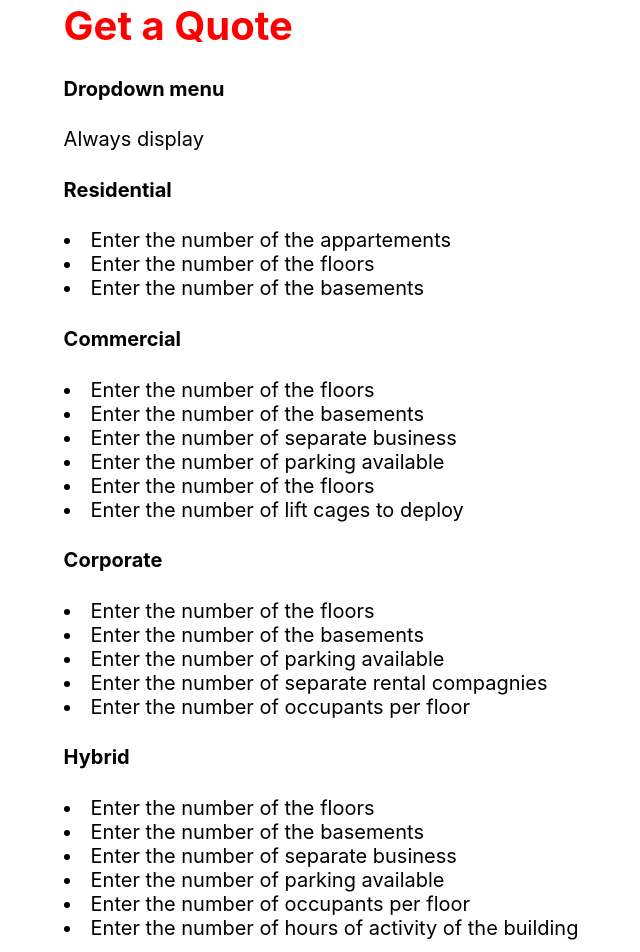
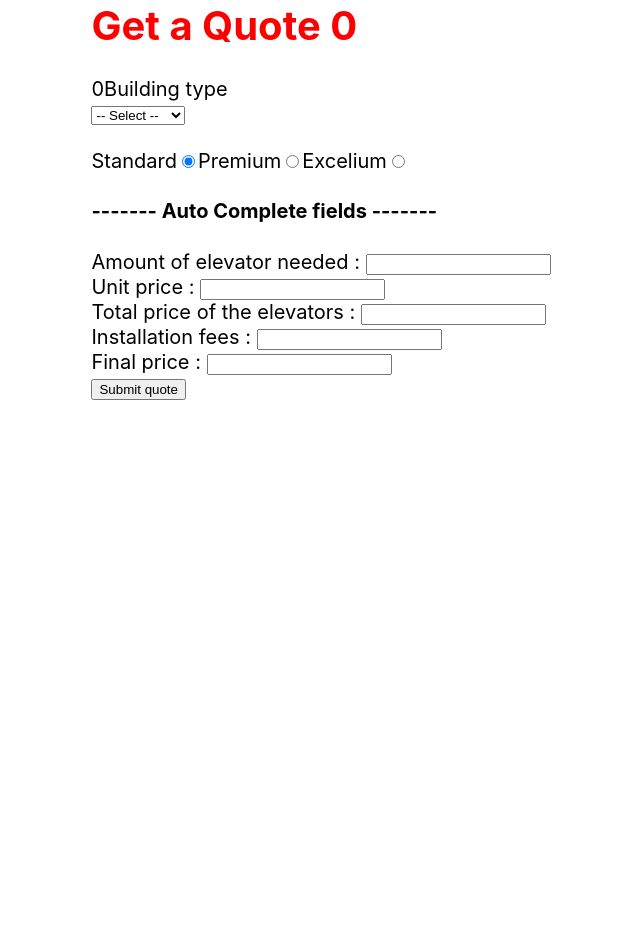
Before and after one commit to TheNobleTruth/Humania_React_Frontend_Formation, a Next.js app: page /quoteform in a window 1280 px wide. Shown: the part 140-1092 px from the top of the page, without its empty margins (319-959 px from the left). After the commit the page ends 850 px from the top, so only its background shows below. Built offline with nearby package versions, Linux system fonts and the light colour scheme.

Commit message:
drop down menu with specific display is done

```diff
--- a/components/FormAutoComplete.js
+++ b/components/FormAutoComplete.js
@@ -1,12 +1,39 @@
 const FormAutoComplete = () => {
+
+    const handleSubmit = () => {
+        console.log("it print")
+    }
+
   return (
     <div>
-        <h4> Auto Complete fields </h4>
-            <li>Choose the quality of the elevators </li>
-            <li>The number of elevators you need </li>
-            <li>Price of a single elevator : ?</li>
-            <li>Installation costs : ?</li>
-            <li>Total cost : ?</li>
+        <h4> ------- Auto Complete fields ------- </h4>
+
+        <div id="elevator-amount">
+            <label>Amount of elevator needed : </label>
+            <input readOnly id="eleAmount" />
+        </div>
+
+        <div id="elevator-unit-price">
+            <label>Unit price : </label>
+            <input readOnly id="unitPrice" />
+        </div>
+
+        <div id="elevator-total-price">
+            <label> Total price of the elevators : </label>
+            <input readOnly id="elevPice" />
+        </div>
+
+        <div id="instalation-fees">
+            <label>Installation fees : </label>
+            <input readreadOnly id="instFees" />
+        </div>
+
+        <div id="final-price">
+            <label>Final price : </label>
+            <input readOnly id="finalPrice" />
+        </div>
+
+        <button onClick={handleSubmit}>Submit quote</button>
     </div>
   )
 }
--- a/components/FormCommercial.js
+++ b/components/FormCommercial.js
@@ -1,14 +1,37 @@
 const FormCommercial = () => {
   return (
-    <div>
-        <h4> Commercial </h4>
-        <li>Enter the number of the floors</li>
-        <li>Enter the number of the basements</li>
-        <li>Enter the number of separate business</li>
-        <li>Enter the number of parking available</li>
-        <li>Enter the number of the floors</li>
-        <li>Enter the number of lift cages to deploy</li>
-    </div>
+    <>
+      <h4> Commercial </h4>
+        <div id="number-of-apartments">
+					<label htmlFor="appartForResidential"> Number of apartments  </label>
+					<input type="number" name="appartForResidential" id="appartForResidential" />
+				</div>
+
+					<div id="number-of-floors">
+						<label htmlFor="floorForResidential">Number of floors, excluding basements </label>
+						<input type="number" name="floorForResidential" id="floorForResidential" />
+					</div>
+
+					<div id="number-of-basements">
+						<label htmlFor="basementForResidential"> Number of basements </label>
+						<input type="number" name="basementForResidential" id="basementForResidential" />
+					</div>
+
+					<div id="number-of-companies">
+						<label htmlFor="distinctBusiness">Number of business </label>
+						<input type="number" name="distinctBusiness" id="distinctBusiness" />
+					</div>
+
+					<div id="number-of-parking-spots">
+						<label htmlFor="parking">Number of parking </label>
+						<input type="number" name="parking" id="parking" />
+					</div>
+
+					<div id="number-of-elevators">
+						<label htmlFor="numberOfElevator">Number of elevator </label>
+						<input type="number" name="numberOfElevator" id="numberOfElevator" />
+          </div>
+    </>
   )
 }
 
--- a/components/FormCorporate.js
+++ b/components/FormCorporate.js
@@ -1,14 +1,34 @@
 
 const FormCorporate = () => {
   return (
-    <div>
-        <h4> Corporate </h4>
-        <li>Enter the number of the floors</li>
-        <li>Enter the number of the basements</li>
-        <li>Enter the number of parking available</li>
-        <li>Enter the number of separate rental compagnies</li>
-        <li>Enter the number of occupants per floor</li>
-    </div>
+    <>
+      <h4> Corporate </h4>
+
+        <div id="number-of-apartments">
+            <label htmlFor="appartForResidential"> Number of apartments  </label>
+            <input type="number" name="appartForResidential" id="appartForResidential" />
+        </div>
+
+        <div id="number-of-floors">
+            <label htmlFor="floorForResidential">Number of floors, excluding basements </label>
+            <input type="number" name="floorForResidential" id="floorForResidential" />
+        </div>
+
+        <div id="number-of-basements">
+            <label htmlFor="basementForResidential"> Number of basements </label>
+            <input type="number" name="basementForResidential" id="basementForResidential" />
+        </div>
+
+        <div id="number-of-companies">
+            <label htmlFor="distinctBusiness">Number of tenant compagnies </label>
+            <input type="number" name="distinctBusiness" id="distinctBusiness" />
+        </div>
+
+        <div id="number-of-parking-spots">
+            <label htmlFor="parking">Maximum number of occupant per floor </label>
+            <input type="number" name="parking" id="parking" />
+        </div>
+    </>
   )
 }
 
--- a/components/FormDropDown.js
+++ b/components/FormDropDown.js
@@ -1,14 +1,19 @@
+// import {
+//   DropdownToggle,
+//   DropdownMenu,
+//   DropdownItem,
+//   UncontrolledDropdown,
+// } from "react";
 
 const FormDropDown = () => {
+
+  const handleSelect=(e)=>{
+    console.log(e);
+  }
+
   return (
     <>
-      <h1 style={{color: "red"}}>
-        Get a Quote
-      </h1>
 
-        <div>
-          <h4> Dropdown menu</h4>Always display
-        </div>
     </>
   )
 }
--- a/components/FormHybrid.js
+++ b/components/FormHybrid.js
@@ -1,15 +1,44 @@
 
 const FormHybrid = () => {
   return (
-    <div>
-        <h4> Hybrid </h4>
-        <li>Enter the number of the floors</li>
-        <li>Enter the number of the basements</li>
-        <li>Enter the number of separate business</li>
-        <li>Enter the number of parking available</li>
-        <li>Enter the number of occupants per floor</li>
-        <li>Enter the number of hours of activity of the building</li>
-    </div>
+    <>
+      <h4> Hybrid </h4>
+
+        <div id="number-of-apartments">
+            <label htmlFor="appartForResidential"> Number of apartments  </label>
+            <input type="number" name="appartForResidential" id="appartForResidential" />
+        </div>
+
+        <div id="number-of-floors">
+            <label htmlFor="floorForResidential">Number of floors, excluding basements </label>
+            <input type="number" name="floorForResidential" id="floorForResidential" />
+        </div>
+
+        <div id="number-of-basements">
+            <label htmlFor="basementForResidential"> Number of basements </label>
+            <input type="number" name="basementForResidential" id="basementForResidential" />
+        </div>
+
+        <div id="number-of-companies">
+            <label htmlFor="distinctBusiness">Number of tenant compagnies </label>
+            <input type="number" name="distinctBusiness" id="distinctBusiness" />
+        </div>
+
+        <div id="number-of-parking-spots">
+            <label htmlFor="parking">Number of parking spots in your building</label>
+            <input type="number" name="parking" id="parking" />
+        </div>
+
+        <div id="number-of-parking-spots">
+            <label htmlFor="parking">Maximum number of occupant per floor </label>
+            <input type="number" name="parking" id="parking" />
+        </div>
+
+        <div>
+            <label htmlFor="business_hours">Enter the business hours</label>
+            <input id="business_hours" type="range" step="1" min="0" max="24" onInput="this.nextElementSibling.value = this.value"></input>
+        </div>
+    </>
   )
 }
 
--- /dev/null
+++ b/components/FormQuality.js
@@ -0,0 +1,20 @@
+const FormQuality = () => {
+  return (
+
+    <div id="quality">
+         <br></br>
+        <label htmlFor="standard" class="radio-inline">Standard</label>
+        <input id="standard" type="radio" value="standard" name="radiobutton" checked />
+
+        <label htmlFor="prenium" class="radio-inline">Premium</label>
+        <input id="premium" type="radio" value="prenium" name="radiobutton" />
+
+        <label htmlFor="excelium" class="radio-inline">Excelium</label>
+        <input id="excelium" type="radio" value="excelium" name="radiobutton" />
+
+    </div>
+
+  )
+}
+
+export default FormQuality
--- a/components/FormResidential.js
+++ b/components/FormResidential.js
@@ -1,11 +1,32 @@
-const FormResidential = () => {
-  return (
-    <div>
-        <h4> Residential </h4>
-        <li>Enter the number of the appartements</li>
-        <li>Enter the number of the floors</li>
-        <li>Enter the number of the basements</li>
-    </div>
+
+const FormResidential = ({patate, testFunction}) => {
+	let test = 1 + 1
+	const itWorks = () => {
+		testFunction(test)
+	}
+	return (
+    <>
+      <h4> Residential {patate}</h4>
+		<button onClick={itWorks}>Press</button>
+      <form name="quoteform" id="quoteform" action="#" method="">
+
+				<div id="number-of-apartments">
+					<label htmlFor="appartForResidential">Number of apartments  </label>
+					<input type="number" name="appartForResidential" id="appartForResidential" />
+				</div>
+
+				<div id="number-of-floors">
+					<label htmlFor="floorForResidential">Number of floors, excluding basements </label>
+					<input type="number" name="floorForResidential" id="floorForResidential" />
+				</div>
+
+				<div id="number-of-basements">
+					<label htmlFor="basementForResidential">Number of basements </label>
+					<input type="number" name="basementForResidential" id="basementForResidential" />
+				</div>
+
+      </form>
+    </>
   )
 }
 
--- a/components/Layout.js
+++ b/components/Layout.js
@@ -1,5 +1,6 @@
 import Nav from "./Nav"
 import layoutStyles from "../styles/Layout.module.css"
+
 
 const Layout = ({children}) => {
   return (
--- a/pages/_app.js
+++ b/pages/_app.js
@@ -1,6 +1,7 @@
 import Layout from "../components/Layout"
 import '../styles/globals.css'
 
+// Components = All the pages
 function MyApp({ Component, pageProps }) {
     return (
       <Layout>
--- a/pages/quoteform.js
+++ b/pages/quoteform.js
@@ -5,25 +5,69 @@ import FormResidential from "../components/FormResidential"
 import FormCorporate from "../components/FormCorporate"
 import FormHybrid from "../components/FormHybrid"
 import FormAutoComplete from "../components/FormAutoComplete"
+import FormQuality from "../components/FormQuality"
+import { useState } from "react"
+
+const quoteform = () => {
+    const [testt, setTestt] = useState(0)
+    const testFunction = (fromParent) => {
+        setTestt(fromParent)
+    }
+
+    const [one, setOne] = useState(0)
+    const handleSelect = (event) => {
+        console.log(event.target.value)
+
+        switch (event.target.value) {
+            case "residential" :
+                setOne(1)
+                break;
+            case "commercial" :
+                setOne(2)
+                break;
+            case "corporate" :
+                setOne(3)
+                break;
+            case "hybrid" :
+                setOne(4)
+                break;
+        }
+    }
 
 
-
-const quoteform = () => {
     return (
-
     <div>
-
         <Head>
             <title>
                 Quote form
             </title>
         </Head>
 
-        <FormDropDown  />
-        <FormResidential />
-        <FormCommercial />
-        <FormCorporate />
-        <FormHybrid />
+
+        {/* Always there */}
+    <h1 style={{color: "red"}}>
+        Get a Quote {one}
+    </h1>
+        {testt}
+    <label htmlFor="buildingtype">Building type  <br></br>
+        <select id="building-type" name="building-type"  onChange={event => handleSelect(event)}>
+            <option name="builtyp" value="Default">-- Select --</option>
+            <option id="residential" name="builtyp" value="residential">Residential</option>
+            <option id="commercial" name="builtyp" value="commercial">Commercial</option>
+            <option id="corporate" value="corporate">Corporate</option>
+            <option id="hybrid" name="builtyp" value="hybrid">Hybrid</option>
+        </select>
+    </label>
+
+        {/* Depend on dropDown choice */}
+        {one === 0 && <div></div>}
+        {one === 1 && <FormResidential patate={one} testFunction={testFunction}/>}
+        {one === 2 && <FormCommercial />}
+        {one === 3 && <FormCorporate />}
+        {one === 4 && <FormHybrid />}
+
+        {/* Always there */}
+        <FormQuality />
         <FormAutoComplete />
 
     </div>
```
Also changed, not shown: components/FormDisplay.js (added, +13 -0 lines).
